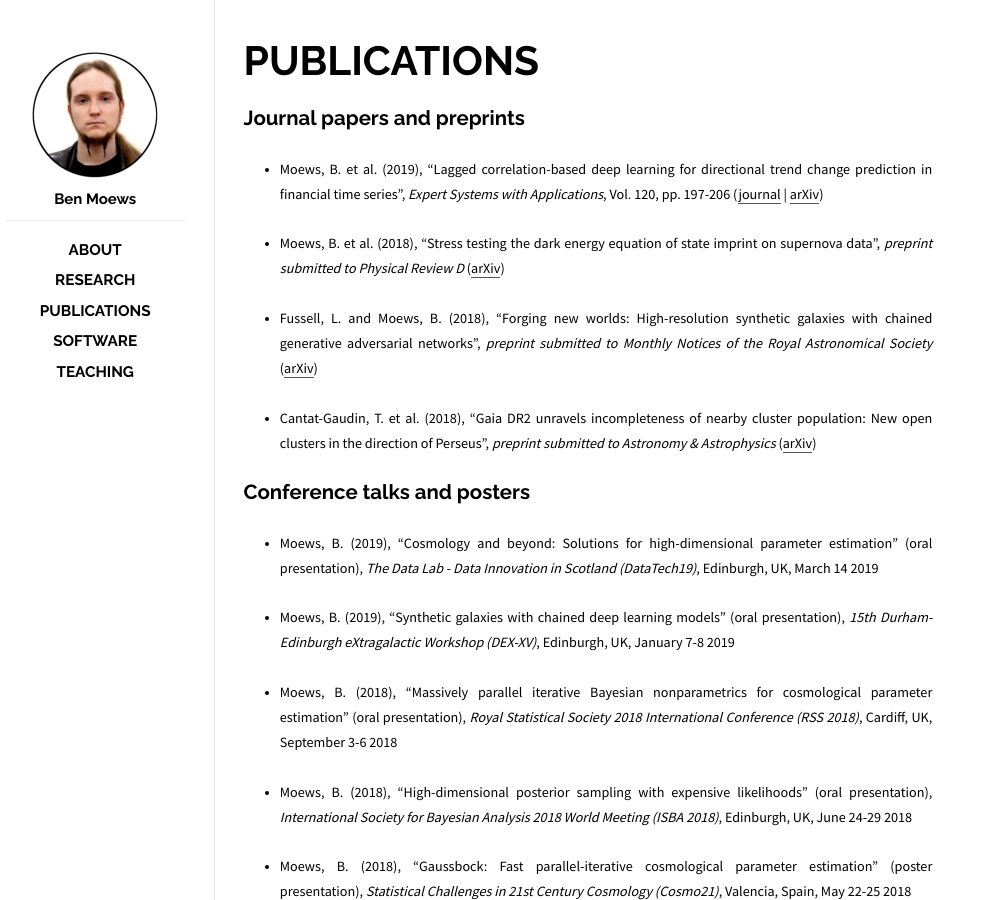
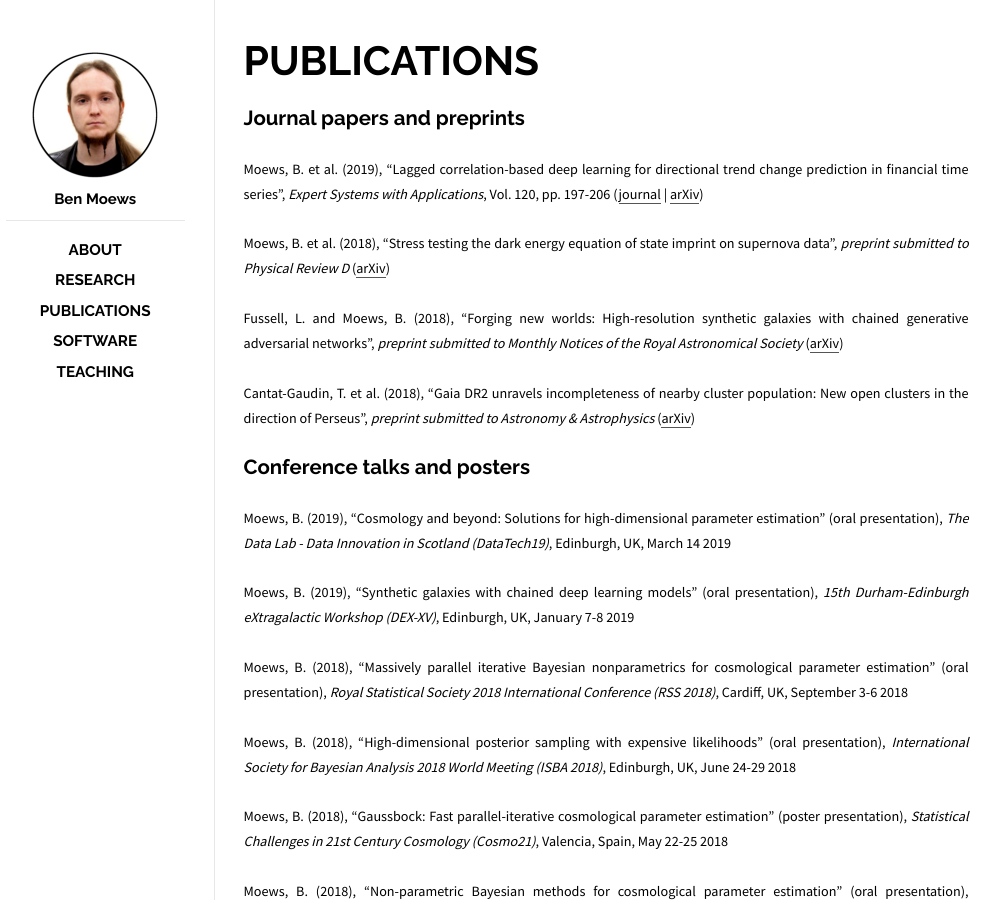
Before and after one commit to moews/moews.github.io, a Jekyll site: the page built from _posts/2017-03-25-publications.md, in a window 1280 px wide. Shown: the whole page, without its empty margins (144-1145 px from the left). Built offline with Jekyll 4.4.1, drawn with Linux system fonts in a browser that asks for light colours.

Commit message:
Update 2017-03-25-publications.md

```diff
--- a/_posts/2017-03-25-publications.md
+++ b/_posts/2017-03-25-publications.md
@@ -8,24 +8,24 @@ categories: posts
 
 ## Journal papers and preprints
 
-* <small>Moews, B. et al. (2019), "Lagged correlation-based deep learning for directional trend change prediction in financial time series", _Expert Systems with Applications_, Vol. 120, pp. 197-206 ([journal](https://doi.org/10.1016/j.eswa.2018.11.027) | [arXiv](https://arxiv.org/abs/1811.11287))</small>
+<small>Moews, B. et al. (2019), "Lagged correlation-based deep learning for directional trend change prediction in financial time series", _Expert Systems with Applications_, Vol. 120, pp. 197-206 ([journal](https://doi.org/10.1016/j.eswa.2018.11.027) | [arXiv](https://arxiv.org/abs/1811.11287))</small>
 
-* <small>Moews, B. et al. (2018), "Stress testing the dark energy equation of state imprint on supernova data", _preprint submitted to Physical Review D_ ([arXiv](https://arxiv.org/abs/1812.09786))</small>
+<small>Moews, B. et al. (2018), "Stress testing the dark energy equation of state imprint on supernova data", _preprint submitted to Physical Review D_ ([arXiv](https://arxiv.org/abs/1812.09786))</small>
 
-* <small>Fussell, L. and Moews, B. (2018), "Forging new worlds: High-resolution synthetic galaxies with chained generative adversarial networks", _preprint submitted to Monthly Notices of the Royal Astronomical Society_ ([arXiv](https://arxiv.org/abs/1811.03081))</small>
+<small>Fussell, L. and Moews, B. (2018), "Forging new worlds: High-resolution synthetic galaxies with chained generative adversarial networks", _preprint submitted to Monthly Notices of the Royal Astronomical Society_ ([arXiv](https://arxiv.org/abs/1811.03081))</small>
 
-* <small>Cantat-Gaudin, T. et al. (2018), "Gaia DR2 unravels incompleteness of nearby cluster population: New open clusters in the direction of Perseus", _preprint submitted to Astronomy & Astrophysics_ ([arXiv](https://arxiv.org/abs/1810.05494))</small>
+<small>Cantat-Gaudin, T. et al. (2018), "Gaia DR2 unravels incompleteness of nearby cluster population: New open clusters in the direction of Perseus", _preprint submitted to Astronomy & Astrophysics_ ([arXiv](https://arxiv.org/abs/1810.05494))</small>
 
 ## Conference talks and posters
 
-* <small>Moews, B. (2019), "Cosmology and beyond: Solutions for high-dimensional parameter estimation" (oral presentation), _The Data Lab - Data Innovation in Scotland (DataTech19)_, Edinburgh, UK, March 14 2019</small>
+<small>Moews, B. (2019), "Cosmology and beyond: Solutions for high-dimensional parameter estimation" (oral presentation), _The Data Lab - Data Innovation in Scotland (DataTech19)_, Edinburgh, UK, March 14 2019</small>
 
-* <small>Moews, B. (2019), "Synthetic galaxies with chained deep learning models" (oral presentation), _15th Durham-Edinburgh eXtragalactic Workshop (DEX-XV)_, Edinburgh, UK, January 7-8 2019</small>
+<small>Moews, B. (2019), "Synthetic galaxies with chained deep learning models" (oral presentation), _15th Durham-Edinburgh eXtragalactic Workshop (DEX-XV)_, Edinburgh, UK, January 7-8 2019</small>
 
-* <small>Moews, B. (2018), "Massively parallel iterative Bayesian nonparametrics for cosmological parameter estimation" (oral presentation), _Royal Statistical Society 2018 International Conference (RSS 2018)_, Cardiff, UK, September 3-6 2018</small>
+<small>Moews, B. (2018), "Massively parallel iterative Bayesian nonparametrics for cosmological parameter estimation" (oral presentation), _Royal Statistical Society 2018 International Conference (RSS 2018)_, Cardiff, UK, September 3-6 2018</small>
 
-* <small>Moews, B. (2018), "High-dimensional posterior sampling with expensive likelihoods" (oral presentation), _International Society for Bayesian Analysis 2018 World Meeting (ISBA 2018)_, Edinburgh, UK, June 24-29 2018</small>
+<small>Moews, B. (2018), "High-dimensional posterior sampling with expensive likelihoods" (oral presentation), _International Society for Bayesian Analysis 2018 World Meeting (ISBA 2018)_, Edinburgh, UK, June 24-29 2018</small>
 
-* <small>Moews, B. (2018), "Gaussbock: Fast parallel-iterative cosmological parameter estimation" (poster presentation), _Statistical Challenges in 21st Century Cosmology (Cosmo21)_, Valencia, Spain, May 22-25 2018</small>
+<small>Moews, B. (2018), "Gaussbock: Fast parallel-iterative cosmological parameter estimation" (poster presentation), _Statistical Challenges in 21st Century Cosmology (Cosmo21)_, Valencia, Spain, May 22-25 2018</small>
 
-* <small>Moews, B. (2018), "Non-parametric Bayesian methods for cosmological parameter estimation" (oral presentation), _Statistical Challenges for Large-Scale Structure in the Era of LSST (SCLSS)_, Oxford, UK, April 18-20 2018</small>
+<small>Moews, B. (2018), "Non-parametric Bayesian methods for cosmological parameter estimation" (oral presentation), _Statistical Challenges for Large-Scale Structure in the Era of LSST (SCLSS)_, Oxford, UK, April 18-20 2018</small>
```
